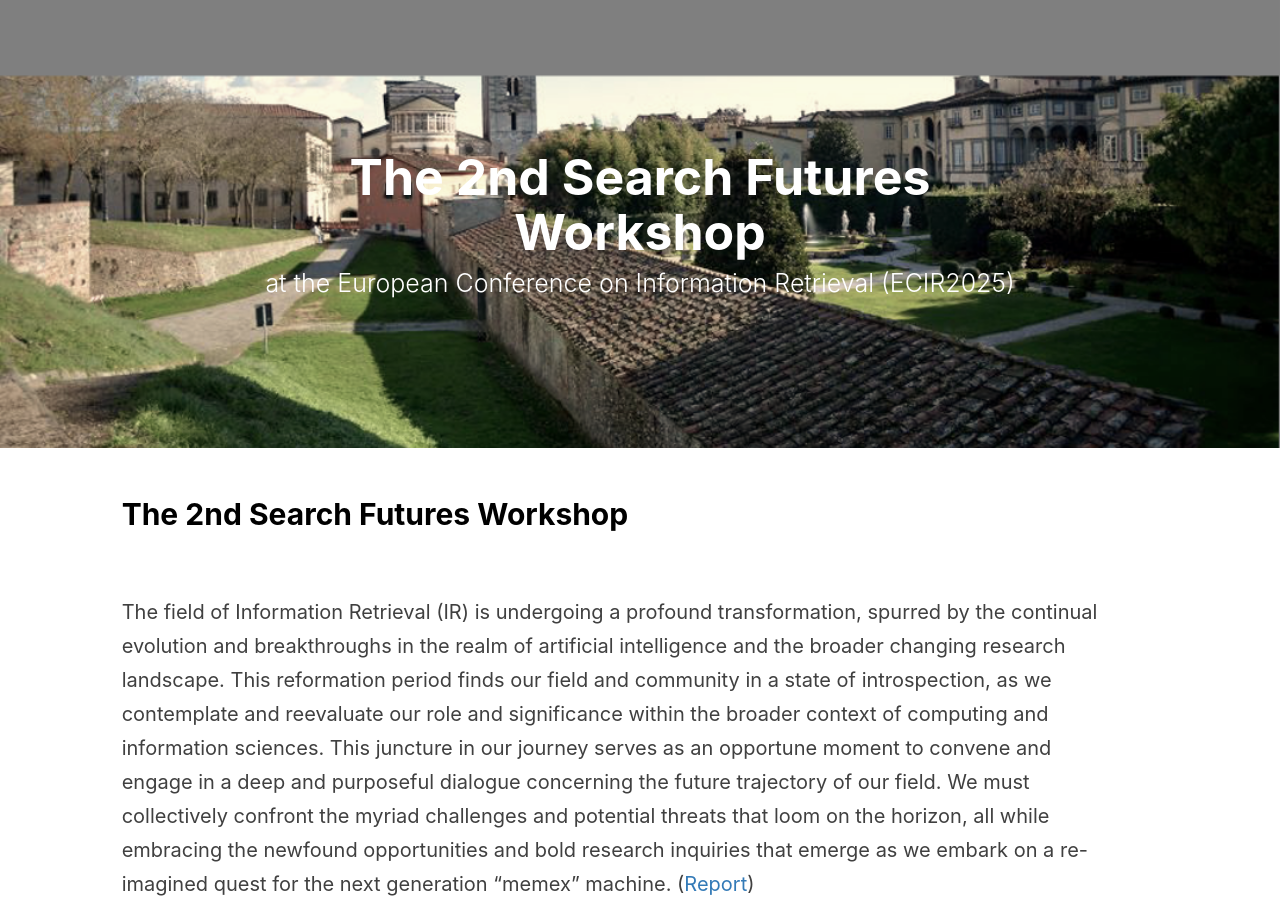
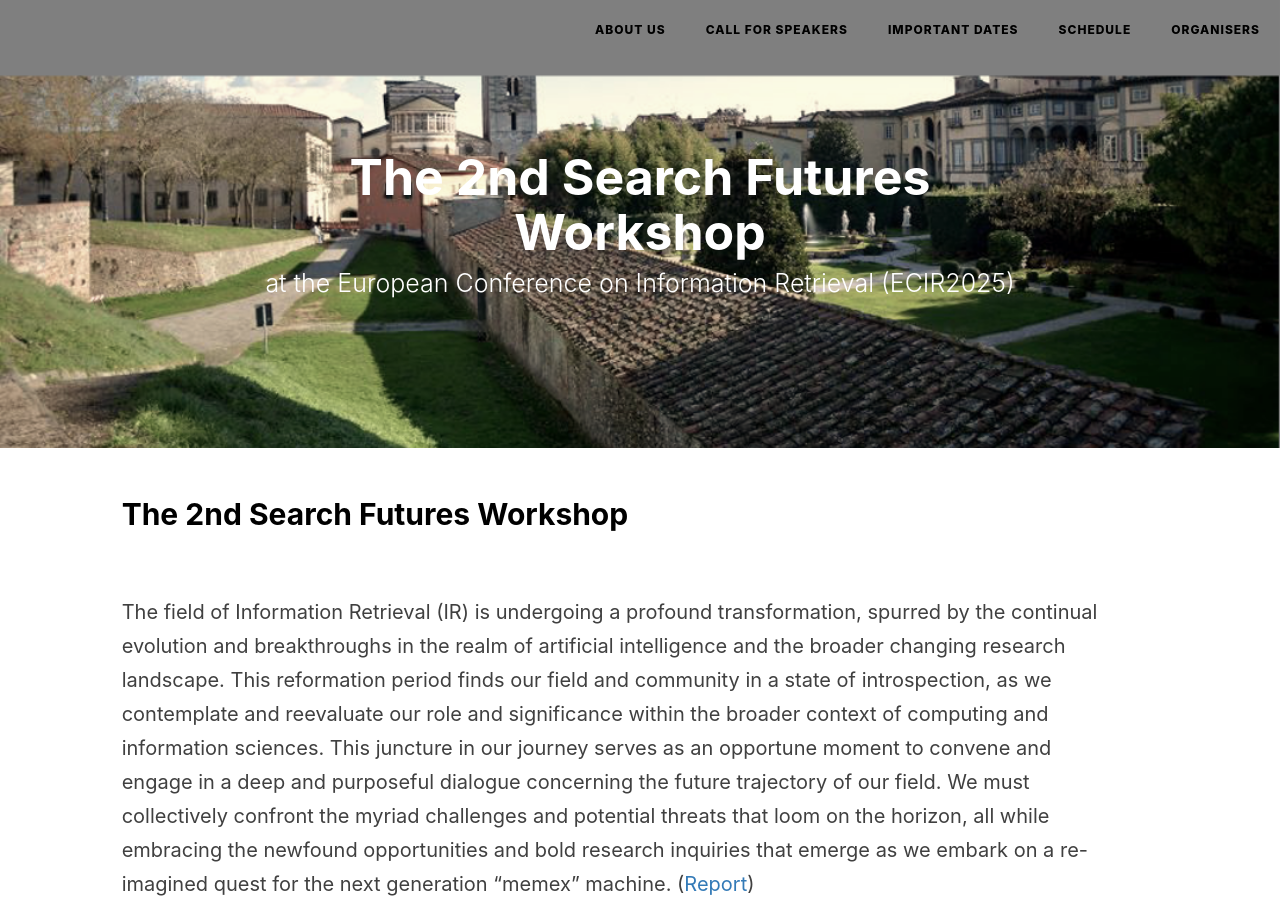
Before and after one commit to SearchFutures/SearchFutures.github.io, a Jekyll site: the page built from index.md, in a window 1280 px wide and 900 px high. Built offline with Jekyll 4.4.1, drawn with Linux system fonts in a browser that asks for light colours; nearby versions of some CDN libraries; our own code applies the rules of GitHub Pages for plain Markdown files.

Commit message:
Update nav.html

```diff
--- a/_includes/nav.html
+++ b/_includes/nav.html
@@ -26,7 +26,9 @@
                     </li> -->
                     {% assign anchor_names = 'About Us, Call for Speakers, Important Dates, Schedule, Organisers' | split:', '%}
                     {% for name in anchor_names %}
-
+                        <li>
+                            <a href="{{ name | prepend:'#'}}" style="color: black">{{ name }}</a>
+                        </li>
                     {% endfor %}
                 </ul>
             </div>
```
